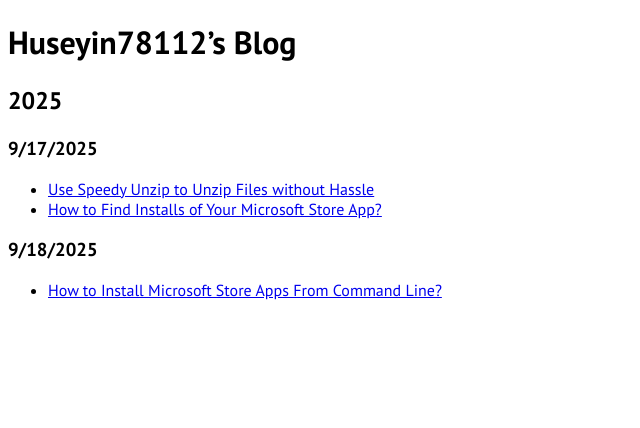
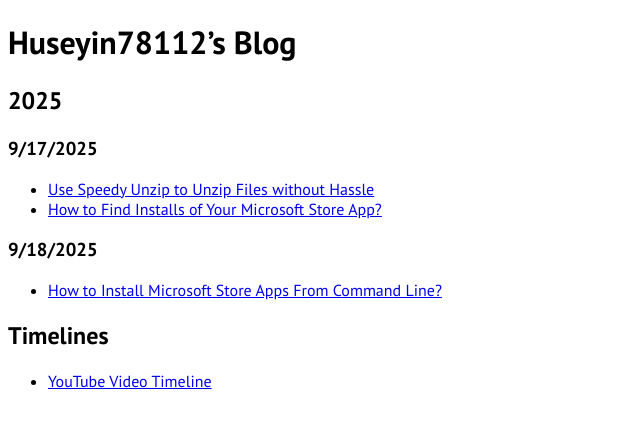
Before and after one commit to huseyin78112/blog.huseyin78112.info, a Jekyll site: the page built from index.md, in a window 1280 px wide. Shown: the top 428 px of the page, without its empty margins (0-640 px from the left). Built offline with Jekyll 4.4.1, drawn with Linux system fonts in a browser that asks for light colours; our own code applies the rules of GitHub Pages for plain Markdown files.

Commit message:
Update index.md

```diff
--- a/index.md
+++ b/index.md
@@ -6,3 +6,6 @@
 
 ### 9/18/2025
 * [How to Install Microsoft Store Apps From Command Line?](/2025/09/18/how-to-install-microsoft-store-apps-from-command-line)
+
+## Timelines
+* [YouTube Video Timeline](/timelines/youtube-video-timeline)
```
